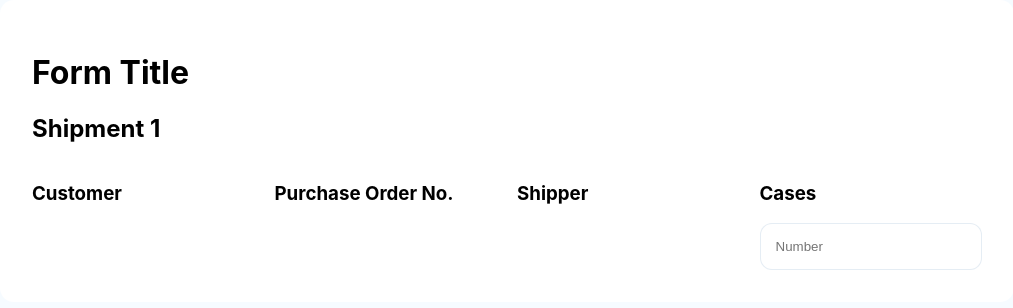
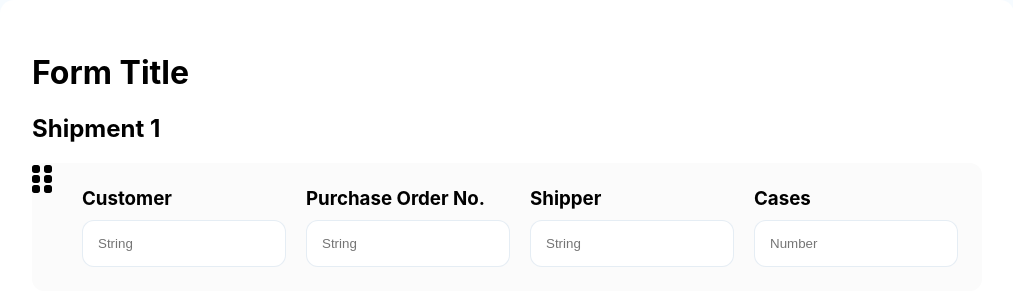
Before and after one commit to SomeChineseGuy/Practice-Projects, a React (Create React App) app in the folder 04-form/form/: page / in a window 1280 px wide. Shown: the top 308 px of the page, without its empty margins (133-1146 px from the left). Built offline with nearby package versions, Linux system fonts and the light colour scheme; the HTML template or start-up script is replaced by a standard one.

Commit message:
Added drag and rop option

```diff
--- a/04-form/form/src/App.css
+++ b/04-form/form/src/App.css
@@ -21,3 +21,7 @@ h1 {
 h2 {
   font-size: var(--section-title);
 }
+
+h3 {
+  margin: 0 0 10px 0;
+}
--- a/04-form/form/src/App.js
+++ b/04-form/form/src/App.js
@@ -2,6 +2,9 @@ import './variable.css';
 import './App.css';
 import {DropDownItem} from './componets/DropdownItem';
 import {useState} from 'react';
+
+import { FontAwesomeIcon } from '@fortawesome/react-fontawesome'
+import { faGripVertical } from '@fortawesome/free-solid-svg-icons'
 
 function App() {
   const [items, setItems] = useState(
@@ -24,7 +27,7 @@ function App() {
               id: 7,
               entity_id: '',
               name: 'Customer',
-              placeholder: '',
+              placeholder: 'String',
               value: '',
               type: 'string',
               width: '3',
@@ -34,7 +37,7 @@ function App() {
               id: 8,
               entity_id: '',
               name: 'Purchase Order No.',
-              placeholder: '',
+              placeholder: 'String',
               value: '',
               type: 'string',
               width: '3',
@@ -44,7 +47,7 @@ function App() {
               id: 9,
               entity_id: '',
               name: 'Shipper',
-              placeholder: '',
+              placeholder: 'String',
               value: '',
               type: 'string',
               width: '3',
@@ -54,7 +57,7 @@ function App() {
               id: 10,
               entity_id: '',
               name: 'Cases',
-              placeholder: '',
+              placeholder: 'Number',
               value: '',
               type: 'number',
               width: '3',
@@ -115,14 +118,15 @@ function App() {
       <h1>Form Title</h1>
       <section className="section-container">
         <h2>{items.sectionTitle}</h2>
-        <div className='form-container' style={{gridTemplateColumns: `repeat(${items.column}, 1fr)`}} >
-
+        <div className={`form-container ${items.draggable ? "draggable" : ""}` } style={{gridTemplateColumns: `repeat(${items.column}, 1fr)`}} >
+          {items.draggable && <FontAwesomeIcon icon={faGripVertical} className="drag-dots fa-2x" />}
           {items && items.elements[0].list.map((item) => {
             return <DropDownItem
               key={item.id}
               elements={item.elements}
               name={item.name}
               type={item.type}
+              placeholder={item.placeholder}
               selected={selected}
               pickUser={pickUser}
             />
--- a/04-form/form/src/componets/DropdownItem.css
+++ b/04-form/form/src/componets/DropdownItem.css
@@ -1,4 +1,14 @@
-.dropdown-container, .number {
+/* Form container */
+.form-container {
+  margin: auto;
+  display: grid;
+  grid-gap: var(--grid-gap);
+  position: relative;
+}
+
+
+/* Input and Dropdown */
+.dropdown-container, .normal-input {
   list-style-type: none;
   border: 1px solid var(--border-color);
   margin-left: 0;
@@ -7,6 +17,13 @@
   transition: all 1s ease;
   max-height: 47px;
   overflow: hidden;
+}
+
+.normal-input {
+  padding: 15px;
+  width: 100%;
+  box-sizing: border-box;
+  max-height: 48px;
 }
 
 .dropdown-container.open {
@@ -49,18 +66,16 @@ input.selected {
   transform: rotateZ(180deg);
 }
 
-
-.number {
-  padding: 15px;
-  width: 100%;
-  box-sizing: border-box;
-  max-height: 48px;
+/* Drag and Drop */
+.draggable {
+  background-color: var(--grey);
+  padding: 24px;
+  padding-left: 50px;
+  border-radius: var(--raduis);
 }
 
-
-.form-container {
-  margin: auto;
-  display: grid;
-  grid-gap: var(--grid-gap);
-
+.drag-dots {
+  position: absolute;
+  top: 0;
+  left: 0;
 }
--- a/04-form/form/src/componets/DropdownItem.js
+++ b/04-form/form/src/componets/DropdownItem.js
@@ -5,8 +5,10 @@ import { faChevronDown } from '@fortawesome/free-solid-svg-icons'
 
 export const DropDownItem = (props) => {
   const [isOpen, setIsOpen] = useState(false);
+  const {pickUser, name, type, selected, elements, placeholder} = props;
+
   const handleToggle = (e) => {
-    props.pickUser(e.target.innerText)
+    pickUser(e.target.innerText)
     e.target.focus();
     // console.log(e)
   }
@@ -21,19 +23,20 @@ export const DropDownItem = (props) => {
 
   return(
     <div className="item-container">
-      <h3>{props.name}</h3>
-      {props.type === "dropdown" &&
+      <h3>{name}</h3>
+
+    {type === "dropdown" &&
       <div className={`dropdown-container ${isOpen ? 'open' : ''}`} onClick={() => setIsOpen(!isOpen)}>
         <input
           type="button"
-            value={props.selected ? props.selected : "Select"}
+          value={selected ? selected : "Select"}
           onBlur={handleBlur}
           className='selected'
           style={isOpen ? {fontStyle: 'italic', opacity: '0.5'} : {opacity: .7} }
         />
 
         <ul >
-            {isOpen && props.elements.map(item => {
+          {isOpen && elements.map(item => {
             return (
             <li key={item.id} onClick={handleToggle} >
               {item.value}
@@ -45,9 +48,9 @@ export const DropDownItem = (props) => {
       </div>
     }
 
-      {props.type === "number" &&
+    {type !== "dropdown" &&
       <div>
-          <input type="number" placeholder="Number" className="number"/>
+        <input type={type} placeholder={placeholder} className="normal-input"/>
       </div>
     }
 
```
Lines whose indentation alone changed are shown as unchanged.
